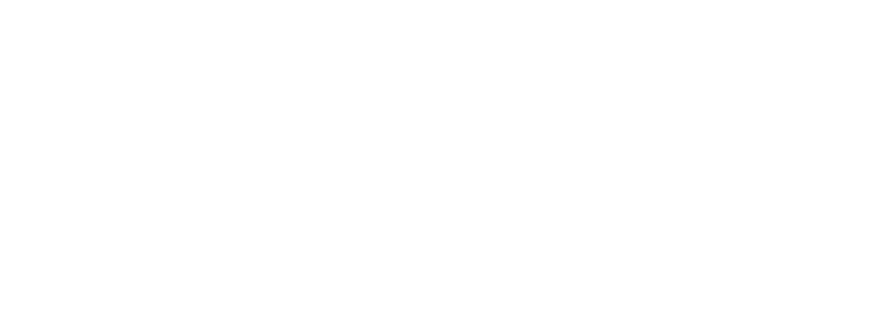
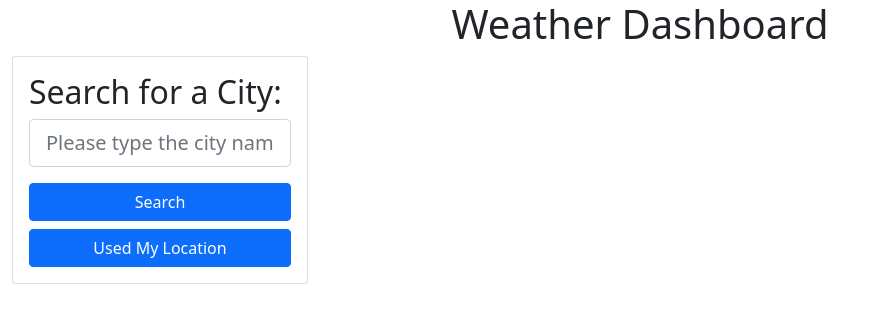
Before and after one commit to joseduardo15062005/weather, a plain HTML site: page index.html in a window 1280 px wide. Shown: the whole page, without its empty margins (0-877 px from the left). Drawn offline with nearby package versions, Linux system fonts and the light colour scheme.

Commit message:
add Basic html structure

```diff
--- a/index.html
+++ b/index.html
@@ -1,12 +1,56 @@
 <!DOCTYPE html>
 <html lang="en">
-<head>
-    <meta charset="UTF-8">
-    <meta http-equiv="X-UA-Compatible" content="IE=edge">
-    <meta name="viewport" content="width=device-width, initial-scale=1.0">
+  <head>
+    <meta charset="UTF-8" />
+    <meta http-equiv="X-UA-Compatible" content="IE=edge" />
+    <meta name="viewport" content="width=device-width, initial-scale=1.0" />
+    <!-- CSS only -->
+    <link
+      href="https://cdn.jsdelivr.net/npm/bootstrap@5.1.0/dist/css/bootstrap.min.css"
+      rel="stylesheet"
+      integrity="sha384-KyZXEAg3QhqLMpG8r+8fhAXLRk2vvoC2f3B09zVXn8CA5QIVfZOJ3BCsw2P0p/We"
+      crossorigin="anonymous"
+    />
     <title>Weather Dashboard</title>
-</head>
-<body>
+  </head>
+  <body>
+   <div class="container-fluid">
+        <div class="row">
+      <div class="col-12 text-center">
+        <h1>Weather Dashboard</h1>
+      </div>
+    </div>
+    <div class="row">
+      <div class="col-xs-12 col-md-3">
+        <div class="card">
+            <div class="card-body">
+                <h2>Search for a City:</h2>
+        <form>
+          <div class="mb-3">
+            <input
+              type="text"
+              class="form-control form-control-lg"
+              id="inputCity"
+              placeholder="Please type the city name"
+            />
+          </div>
+          <div class="d-grid gap-2">
+            <button class="btn btn-primary" type="submit" id="btnSave">Search</button>
+            <button class="btn btn-primary" type="submit" id="btnMyLocation">Used My Location</button>
+          </div>
+        </form>
+            </div>
+        </div>
+      </div>
+      <div class="col-xs-12 col-md-9"></div>
+    </div>
+   </div>
 
-</body>
+    <!-- JavaScript Bundle with Popper -->
+    <script
+      src="https://cdn.jsdelivr.net/npm/bootstrap@5.1.0/dist/js/bootstrap.bundle.min.js"
+      integrity="sha384-U1DAWAznBHeqEIlVSCgzq+c9gqGAJn5c/t99JyeKa9xxaYpSvHU5awsuZVVFIhvj"
+      crossorigin="anonymous"
+    ></script>
+  </body>
 </html>
```
